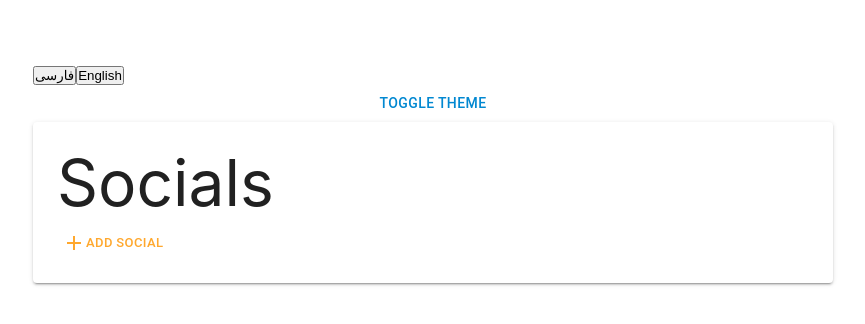
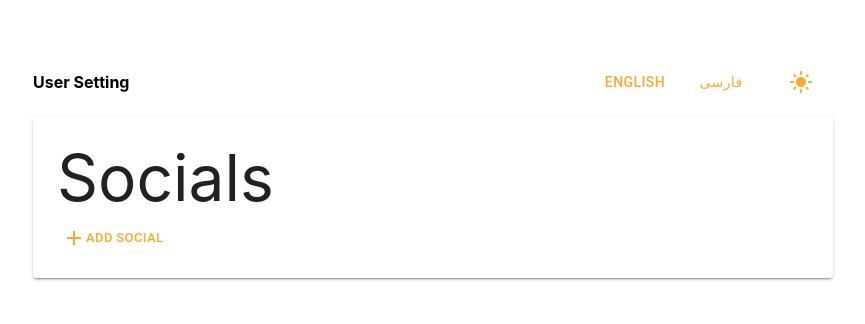
Before and after one commit to mvlz/Links-Setting, a Next.js app: page / in a window 1280 px wide. Shown: the top 324 px of the page, without its empty margins (207-1072 px from the left). Built offline with nearby package versions, Linux system fonts and the light colour scheme; what jss-rtl would draw is missing.

Commit message:
Add Navbar

```diff
--- /dev/null
+++ b/components/Navbar.tsx
@@ -0,0 +1,47 @@
+import navbarStyles from "../styles/Navbar.module.css";
+import { Button, Grid, useTheme } from "@mui/material";
+import React from "react";
+import { useTranslation } from "react-i18next";
+import LightModeIcon from "@mui/icons-material/LightMode";
+import NightsStayIcon from "@mui/icons-material/NightsStay";
+type LayoutProps = {
+  toggleTheme?: React.MouseEventHandler<HTMLButtonElement>;
+};
+const Navbar = (props: LayoutProps) => {
+  const { i18n, t } = useTranslation();
+  const { palette } = useTheme();
+
+  const changeLanguage = (lng: string) => {
+    i18n.changeLanguage(lng);
+  };
+  return (
+    <nav className={navbarStyles.navbar}>
+      <h4>{t("userSetting")}</h4>
+      <div className={navbarStyles.buttonContainer}>
+        <Button onClick={props.toggleTheme} color={"info"}>
+          {palette.mode === "dark" ? (
+            <NightsStayIcon color="disabled" />
+          ) : (
+            <LightModeIcon color="primary" />
+          )}
+        </Button>
+        <Button
+          variant="text"
+          disabled={i18n.language === "fa" ? true : false}
+          onClick={() => changeLanguage("fa")}
+        >
+          فارسی
+        </Button>
+        <Button
+          variant="text"
+          disabled={i18n.language === "en" ? true : false}
+          onClick={() => changeLanguage("en")}
+        >
+          English
+        </Button>
+      </div>
+    </nav>
+  );
+};
+
+export default Navbar;
--- a/localization/index.ts
+++ b/localization/index.ts
@@ -27,6 +27,7 @@ i18n
                     confirmText1: `For delete social`,
                     confirmText2: `please fill "Confirm".`,
                     confirmField: "Confirm*",
+                    userSetting: "User Setting",
                 },
             },
             fa: {
@@ -49,6 +50,7 @@ i18n
                     confirmText1: `برای حذف مسیر ارتباطی`,
                     confirmText2: `لطفا "تایید" را وارد نمایید.`,
                     confirmField: "تایید*",
+                    userSetting: "تنظیمات کاربری",
                 }
             }
         },
--- a/pages/index.tsx
+++ b/pages/index.tsx
@@ -7,6 +7,7 @@ import { useState } from "react";
 import SocialForm from "../components/SocialForm";
 import SocialItem from "../components/SocialItem";
 import { Trans, useTranslation } from "react-i18next";
+import Navbar from "../components/Navbar";
 interface Social {
   id: number;
   type?: string;
@@ -27,11 +28,8 @@ const Home: NextPage = (props: HomeProps) => {
     const filteredsocials = cloneSocials.filter((s) => s.id !== id);
     setSocials(filteredsocials);
   };
-  const { t, i18n } = useTranslation();
+  const { t } = useTranslation();
 
-  const changeLanguage = (lng: string) => {
-    i18n.changeLanguage(lng);
-  };
   return (
     <div className={styles.container}>
       <Head>
@@ -42,13 +40,7 @@ const Home: NextPage = (props: HomeProps) => {
 
       <Grid sx={{ bgcolor: "background.default" }} className={styles.wrapper}>
         <div className={styles.main}>
-          <div>
-            <button onClick={() => changeLanguage("fa")}> فارسی</button>
-            <button onClick={() => changeLanguage("en")}>English</button>
-          </div>
-          <Button onClick={props.toggleTheme} color={"info"}>
-            Toggle Theme
-          </Button>
+          <Navbar toggleTheme={props.toggleTheme} />
           <Paper elevation={2} className={styles.mainBox}>
             <p className={styles.title}> {t("title")}</p>
             <Button
--- /dev/null
+++ b/styles/Navbar.module.css
@@ -0,0 +1,12 @@
+.navbar {
+  width: 100%;
+  display: flex;
+  justify-content: space-between;
+  align-items: center;
+  margin-bottom: 1rem;
+}
+.buttonContainer {
+  display: flex;
+  flex-direction: row-reverse;
+  gap: 1rem;
+}
```
